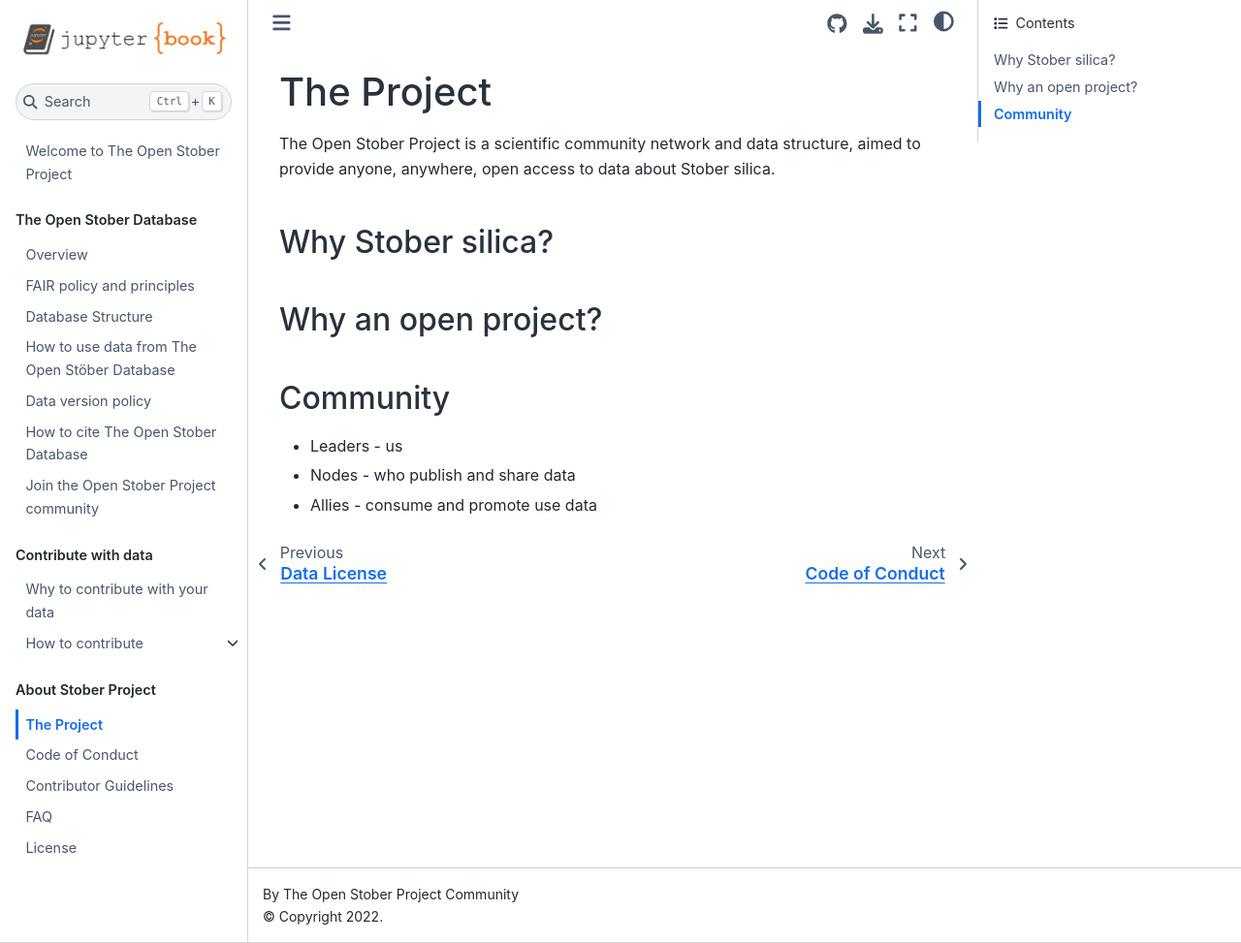
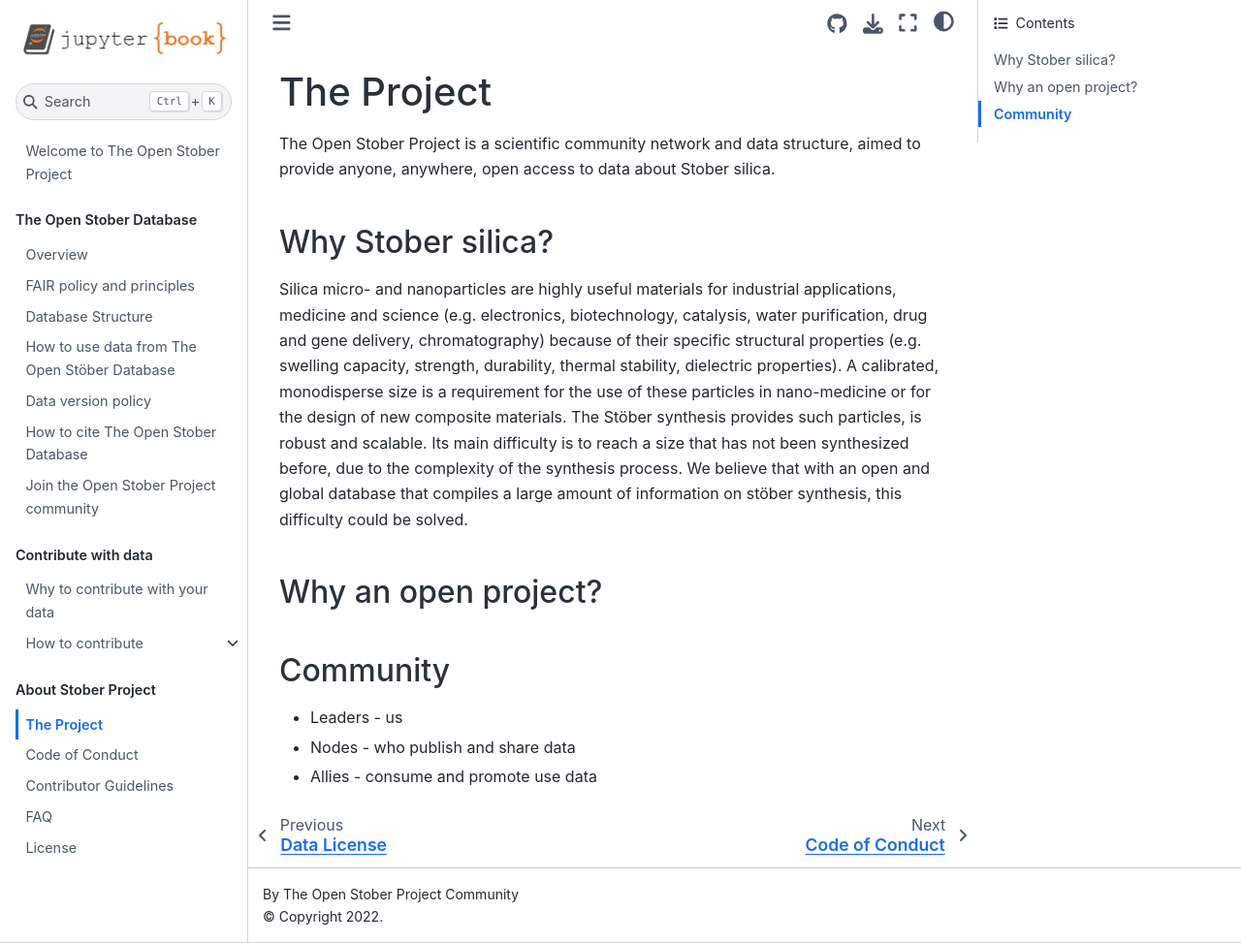
Before and after one commit to open-nanosystems/open-stober-project, a Jupyter Book: the page built from docs/about/community.md, in a window 1280 px wide and 973 px high. Shown: the whole window at 97% size. Built offline with Jupyter Book 1.0.4 settings and Sphinx 7.4.7 and the Sphinx Book theme 1.1.4, drawn with Linux system fonts in a browser that asks for light colours.

Commit message:
Update community.md

```diff
--- a/docs/about/community.md
+++ b/docs/about/community.md
@@ -3,6 +3,8 @@
 The Open Stober Project is a scientific community network and data structure, aimed to provide anyone, anywhere, open access to data about Stober silica.
 
 ## Why Stober silica?
+
+Silica micro- and nanoparticles are highly useful materials for industrial applications, medicine and science (e.g. electronics, biotechnology, catalysis, water purification, drug and gene delivery, chromatography) because of their specific structural properties (e.g. swelling capacity, strength, durability, thermal stability, dielectric properties). A calibrated, monodisperse size is a requirement for the use of these particles in nano-medicine or for the design of new composite materials. The Stöber synthesis provides such particles, is robust and scalable. Its main difficulty is to reach a size that has not been synthesized before, due to the complexity of the synthesis process. We believe that with an open and global database that compiles a large amount of information on stöber synthesis, this difficulty could be solved.
 
 ## Why an open project?
 
```
